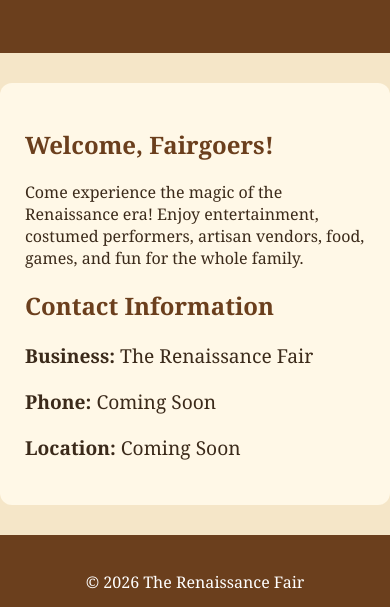
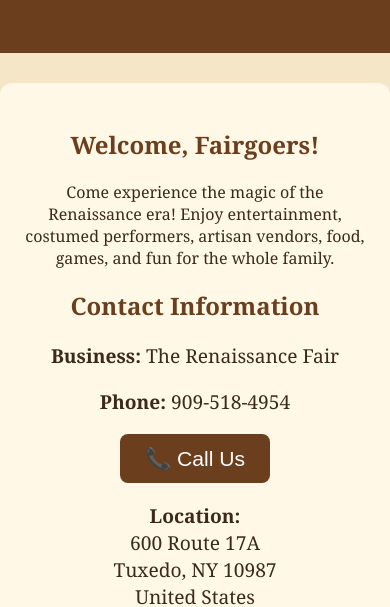
Before and after one commit to tylermc467/Willows-Fare, a plain HTML site: page index.html in a window 390 px wide. Shown: the part 246-853 px from the top of the page. Drawn offline with Linux system fonts and the light colour scheme.

Commit message:
Update contact section in index.html
Added contact information including phone number and location.

```diff
--- a/index.html
+++ b/index.html
@@ -32,6 +32,7 @@ section {
     padding: 25px;
     background: #fff8e7;
     border-radius: 12px;
+    text-align: center;
 }
 
 h2 {
@@ -40,6 +41,19 @@ h2 {
 
 .info {
     font-size: 1.2em;
+}
+
+button {
+    background: #6b3f1d;
+    color: white;
+    padding: 12px 25px;
+    border: none;
+    border-radius: 8px;
+    font-size: 1.1em;
+}
+
+a {
+    text-decoration: none;
 }
 
 footer {
@@ -72,9 +86,21 @@ food, games, and fun for the whole family.
 <h2>Contact Information</h2>
 
 <div class="info">
+
 <p><strong>Business:</strong> The Renaissance Fair</p>
-<p><strong>Phone:</strong> Coming Soon</p>
-<p><strong>Location:</strong> Coming Soon</p>
+
+<p><strong>Phone:</strong> 909-518-4954</p>
+
+<a href="tel:9095184954">
+<button>📞 Call Us</button>
+</a>
+
+<p><strong>Location:</strong><br>
+600 Route 17A<br>
+Tuxedo, NY 10987<br>
+United States
+</p>
+
 </div>
 
 </section>
```
